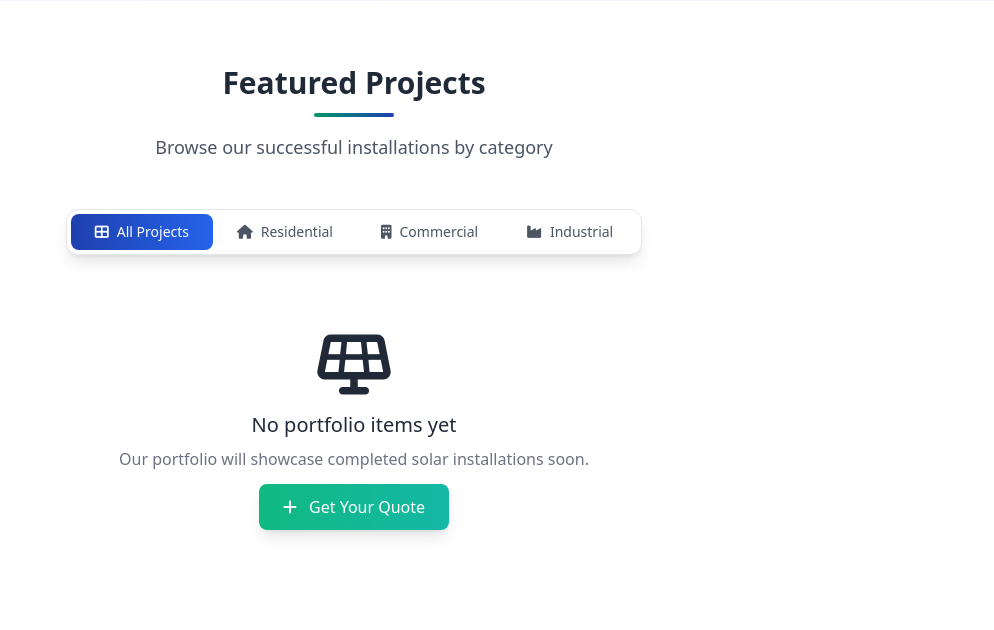
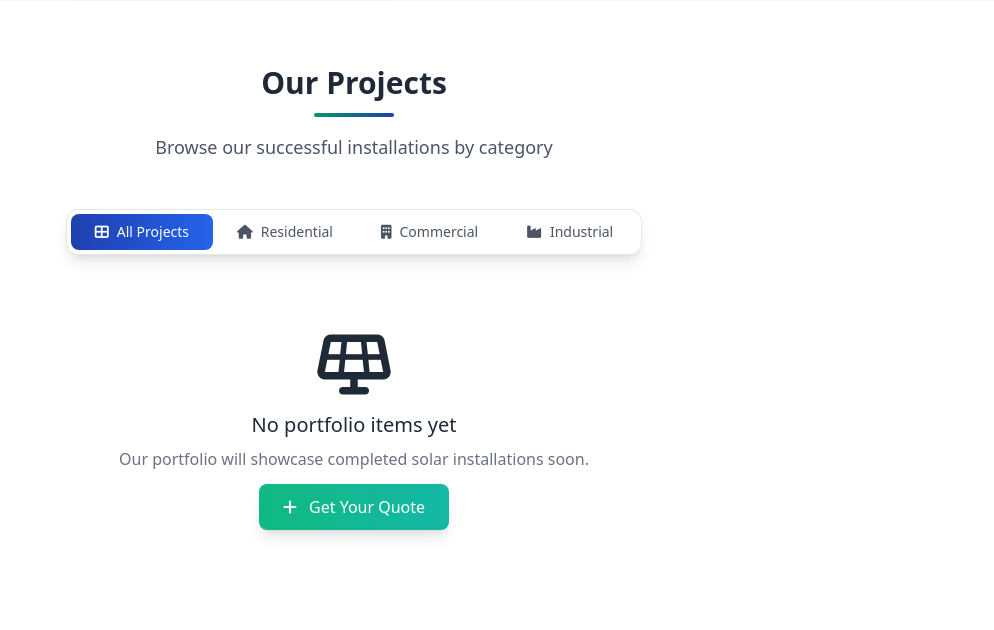
Before and after one commit to DennisAmutsa/VeeteqSolar, a Flask app: page /portfolio in a window 1280 px wide. Shown: the part 707-1337 px from the top of the page, without its empty margins (286-1280 px from the left). Run offline with Flask 3, Linux system fonts and the light colour scheme; data that the repository does not hold is empty; some libraries are stand-ins or nearby versions.

Commit message:
Refactor portfolio display and update template labels. Removed the 'is_featured' filter from the portfolio query, updated labels in admin templates for clarity, and changed the section title in portfolio.html from 'Featured Projects' to 'Our Projects'.

```diff
--- a/app.py
+++ b/app.py
@@ -441,7 +441,6 @@ def portfolio():
         # Get portfolio items
         cursor.execute("""
             SELECT * FROM portfolio
-            WHERE is_featured = TRUE
             ORDER BY created_at DESC
         """)
         portfolio_items = cursor.fetchall()
--- a/templates/admin_add_portfolio.html
+++ b/templates/admin_add_portfolio.html
@@ -144,7 +144,7 @@
                            class="w-4 h-4 text-solar-emerald border-gray-300 rounded focus:ring-solar-emerald">
                     <label for="is_featured" class="ml-2 text-sm text-solar-forest">
                         <i class="fas fa-star text-solar-yellow mr-1"></i>
-                        Feature this item on the homepage
+                        Feature this item on the homepage (all items appear in portfolio)
                     </label>
                 </div>
 
--- a/templates/admin_edit_portfolio.html
+++ b/templates/admin_edit_portfolio.html
@@ -152,7 +152,7 @@
                            class="w-4 h-4 text-solar-emerald border-gray-300 rounded focus:ring-solar-emerald">
                     <label for="is_featured" class="ml-2 text-sm text-solar-forest">
                         <i class="fas fa-star text-solar-yellow mr-1"></i>
-                        Feature this item on the homepage
+                        Feature this item on the homepage (all items appear in portfolio)
                     </label>
                 </div>
 
--- a/templates/portfolio.html
+++ b/templates/portfolio.html
@@ -66,7 +66,7 @@
 <section class="py-16 bg-white">
     <div class="max-w-6xl mx-auto px-4 sm:px-6 lg:px-8">
         <div class="text-center mb-12">
-            <h2 class="text-2xl sm:text-3xl font-bold text-gray-800 mb-3">Featured Projects</h2>
+            <h2 class="text-2xl sm:text-3xl font-bold text-gray-800 mb-3">Our Projects</h2>
             <div class="w-20 h-1 bg-gradient-to-r from-solar-green to-solar-blue rounded-full mx-auto mb-4"></div>
             <p class="text-base sm:text-lg text-gray-600 max-w-2xl mx-auto">Browse our successful installations by category</p>
         </div>
```
